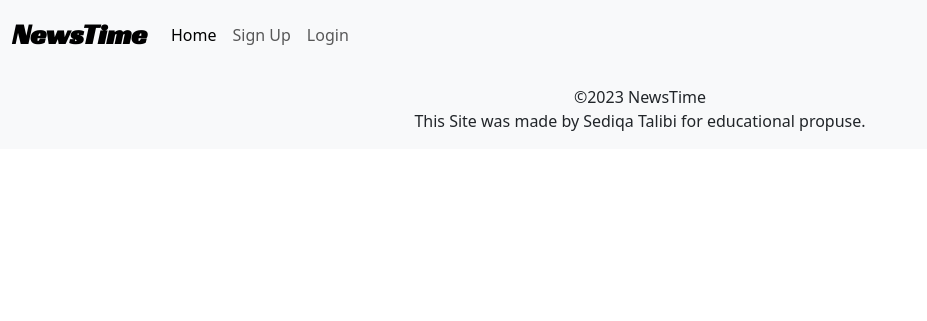
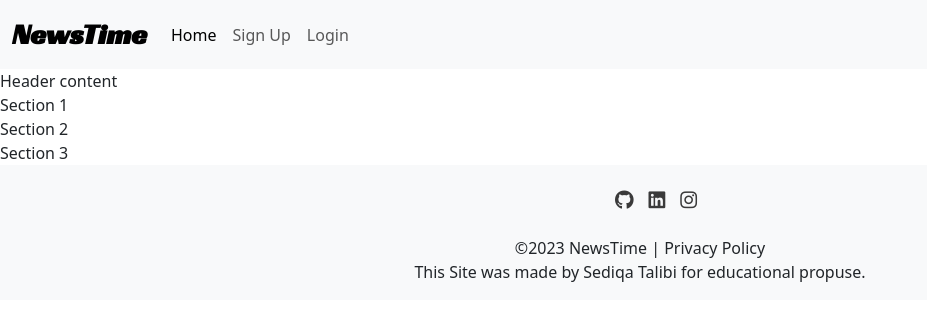
Before and after one commit to sediqa01/News-Aggregator, a Django app: template templates/base.html in a window 1280 px wide. Shown: the top 321 px of the page, without its empty margins (0-927 px from the left). Run offline with Django 3.2, Linux system fonts and the light colour scheme; the template is opened without the code that fills it, so the values that code supplies are empty; some libraries are stand-ins or nearby versions.

Commit message:
Style footer item

```diff
--- a/news/urls.py
+++ b/news/urls.py
@@ -1,7 +1,7 @@
-from django.contrib import admin
+from . import views
 from django.urls import path
-from . import views
+
 
 urlpatterns = [
-    path('', views.base, name="base"),
+    path("", views.NewsList.as_view(), name="home"),
 ]
--- a/news/views.py
+++ b/news/views.py
@@ -8,5 +8,5 @@ class NewsList(generic.ListView):
 
     queryset = Article.objects.filter(
         published_status=1).order_by("-created_on")
-    template_name = "index.html"
+    template_name = "base.html"
     paginate_by = 3
--- a/newstime/urls.py
+++ b/newstime/urls.py
@@ -4,4 +4,5 @@ from django.urls import path, include
 urlpatterns = [
     path('admin/', admin.site.urls),
     path('summernote/', include('django_summernote.urls')),
+    path("", include("news.urls"), name="news-urls"),
 ]
--- a/static/css/style.css
+++ b/static/css/style.css
@@ -5,3 +5,24 @@
     font-size: 1.8rem;
     font-weight: 700;
 }
+
+/* Footer */
+.social-link {
+    display: flex;
+    justify-content: center;
+
+}
+.social-link a {
+    text-decoration: none;
+}
+.social-link > li{
+    display: inline;
+    margin: 0.3%;
+    padding: 0.3%;
+}
+.social-link i {
+    list-style-type: none;
+    font-size: 120%;
+    color: #3a3a3a;
+
+}
--- a/templates/base.html
+++ b/templates/base.html
@@ -2,32 +2,37 @@
 
 <!DOCTYPE html>
 <html lang="en">
+
 <head>
   <meta charset="UTF-8">
   <meta http-equiv="X-UA-Compatible" content="IE=edge">
   <meta name="viewport" content="width=device-width, initial-scale=1.0">
   <meta name="description"
     content="NewsTime was created for those who want to stay informed and engaged with news from around the world and the latest news from various categories like politics, art, technology, science, economy..">
-    <meta name="keywords"
-    content="NewsTime, News, World News, Breaking News, Political News, Art, Technology, Science">
+  <meta name="keywords" content="NewsTime, News, World News, Breaking News, Political News, Art, Technology, Science">
   <!-- CDN - Bootstrap -->
-    <link href="https://cdn.jsdelivr.net/npm/bootstrap@5.3.0-alpha1/dist/css/bootstrap.min.css" rel="stylesheet" integrity="sha384-GLhlTQ8iRABdZLl6O3oVMWSktQOp6b7In1Zl3/Jr59b6EGGoI1aFkw7cmDA6j6gD" crossorigin="anonymous">
+  <link href="https://cdn.jsdelivr.net/npm/bootstrap@5.3.0-alpha1/dist/css/bootstrap.min.css" rel="stylesheet"
+    integrity="sha384-GLhlTQ8iRABdZLl6O3oVMWSktQOp6b7In1Zl3/Jr59b6EGGoI1aFkw7cmDA6j6gD" crossorigin="anonymous">
 
   <!-- Site title and favicon for NewsTime-->
   <title>NewsTime</title>
   <link rel="icon" type="image/x-icon" href="{% static 'image/favicon.ico' %}">
 
+  <!-- Font Awesome -->
+  <script src="https://kit.fontawesome.com/1bc010baf6.js" crossorigin="anonymous"></script>
 
   <!-- Link to CSS file -->
   <link rel="stylesheet" href="{% static 'css/style.css' %}">
 
 </head>
+
 <body>
 
   <nav class="navbar navbar-expand-lg bg-body-tertiary">
     <div class="container-fluid">
       <a class="navbar-brand" href="#"><span class="logo">NewsTime</span></a>
-      <button class="navbar-toggler" type="button" data-bs-toggle="collapse" data-bs-target="#navbarTogglerDemo02" aria-controls="navbarTogglerDemo02" aria-expanded="false" aria-label="Toggle navigation">
+      <button class="navbar-toggler" type="button" data-bs-toggle="collapse" data-bs-target="#navbarTogglerDemo02"
+        aria-controls="navbarTogglerDemo02" aria-expanded="false" aria-label="Toggle navigation">
         <span class="navbar-toggler-icon"></span>
       </button>
       <div class="collapse navbar-collapse" id="navbarTogglerDemo02">
@@ -47,7 +52,7 @@
     </div>
   </nav>
 
-    <!-- <header>Header content</header>
+  <header>Header content</header>
   <section>
     Section 1
   </section>
@@ -55,19 +60,36 @@
     Section 2
   </section>
   <section>
-        Section 3 -->
+    Section 3
   </section>
+
   <!-- Footer -->
   <footer class="footer mt-auto py-3 bg-body-tertiary">
+    <div>
+      <ul class="social-link">
+        <li>
           <a href="https://github.com/sediqa01" target="_blank"
-        aria-label="Sediqa Talibi's GitHub profile (opens in a new tab)"><i class="fa-brands fa-github"></i>
+            aria-label="Sediqa Talibi's GitHub profile (opens in a new tab)"><i class="fa-brands fa-github"></i></a>
+        </li>
+        <li>
           <a href="https://www.linkedin.com/in/alexa-hendry/" target="_blank"
-        aria-label="Sediqa Talibi's LinkedIn profile (opens in a new tab)"><i class="fa-brands fa-linkedin"></i>
-        <a href="https://www.instagram.com/" target="_blank"></a><i class="fa-brands fa-instagram"></i>
-            <p class="m-0 text-center text-dark">&copy;2023 NewsTime</p>
+            aria-label="Sediqa Talibi's LinkedIn profile (opens in a new tab)"><i class="fa-brands fa-linkedin"></i></a>
+        </li>
+        <li>
+          <a href="https://www.instagram.com/" target="_blank" aria-label="Join us on instagram">
+            <i class="fa-brands fa-instagram"></i></a>
+        </li>
+      </ul>
+    </div>
+
+    <p class="m-0 text-center text-dark">&copy;2023 NewsTime | Privacy Policy</p>
     <p class="m-0 text-center text-dark"> This Site was made by Sediqa Talibi for educational propuse. </p>
   </footer>
+
   <!-- CDN - Bootstrap, Javascript -->
-    <script src="https://cdn.jsdelivr.net/npm/bootstrap@5.3.0-alpha1/dist/js/bootstrap.bundle.min.js" integrity="sha384-w76AqPfDkMBDXo30jS1Sgez6pr3x5MlQ1ZAGC+nuZB+EYdgRZgiwxhTBTkF7CXvN" crossorigin="anonymous"></script>
+  <script src="https://cdn.jsdelivr.net/npm/bootstrap@5.3.0-alpha1/dist/js/bootstrap.bundle.min.js"
+    integrity="sha384-w76AqPfDkMBDXo30jS1Sgez6pr3x5MlQ1ZAGC+nuZB+EYdgRZgiwxhTBTkF7CXvN" crossorigin="anonymous">
+  </script>
 </body>
+
 </html>
```
Lines whose indentation alone changed are shown as unchanged.
